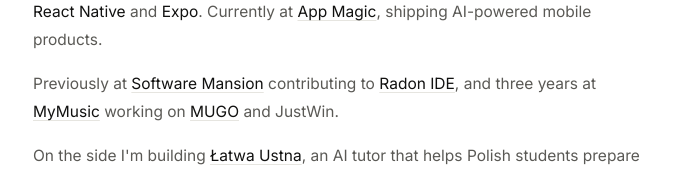
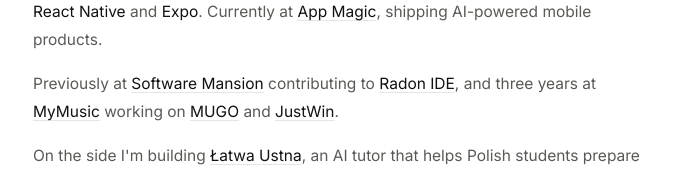
Before and after one commit to jkasprzyk17/portfolio, a Next.js app: page / in a window 1280 px wide. Shown: the part 315-490 px from the top of the page, without its empty margins (295-982 px from the left). Built offline with nearby package versions, Linux system fonts and the light colour scheme.

Commit message:
Enhance Hero component by adding a link to JustWin

```diff
--- a/src/components/Hero.tsx
+++ b/src/components/Hero.tsx
@@ -91,7 +91,16 @@
           >
             MUGO
           </a>{" "}
-          and JustWin.
+          and{" "}
+          <a
+            href="https://justwin.pl"
+            target="_blank"
+            rel="noopener noreferrer"
+            className="prose-link"
+          >
+            JustWin
+          </a>
+          .
         </p>
         <p>
           On the side I&apos;m building{" "}
```
